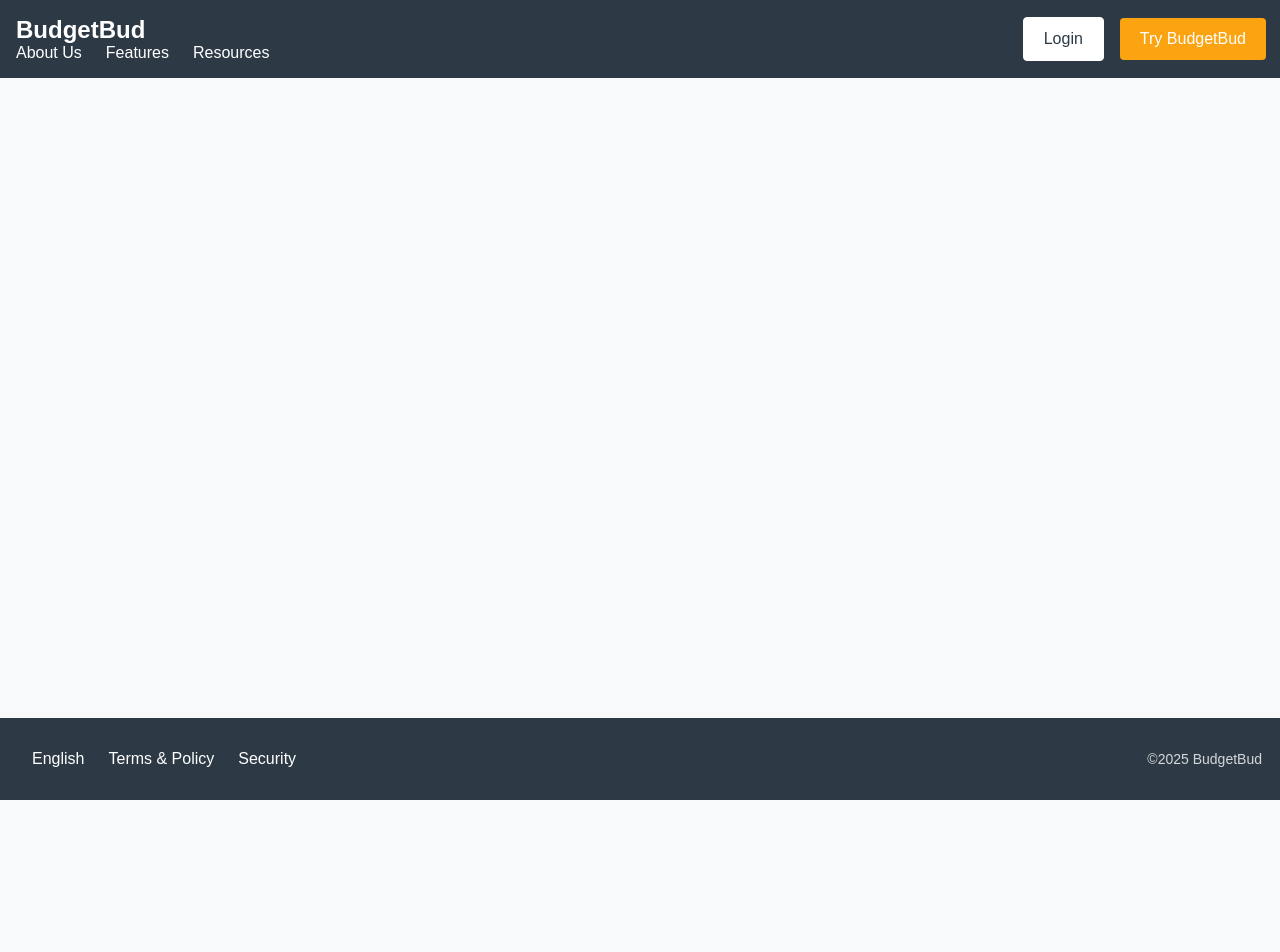
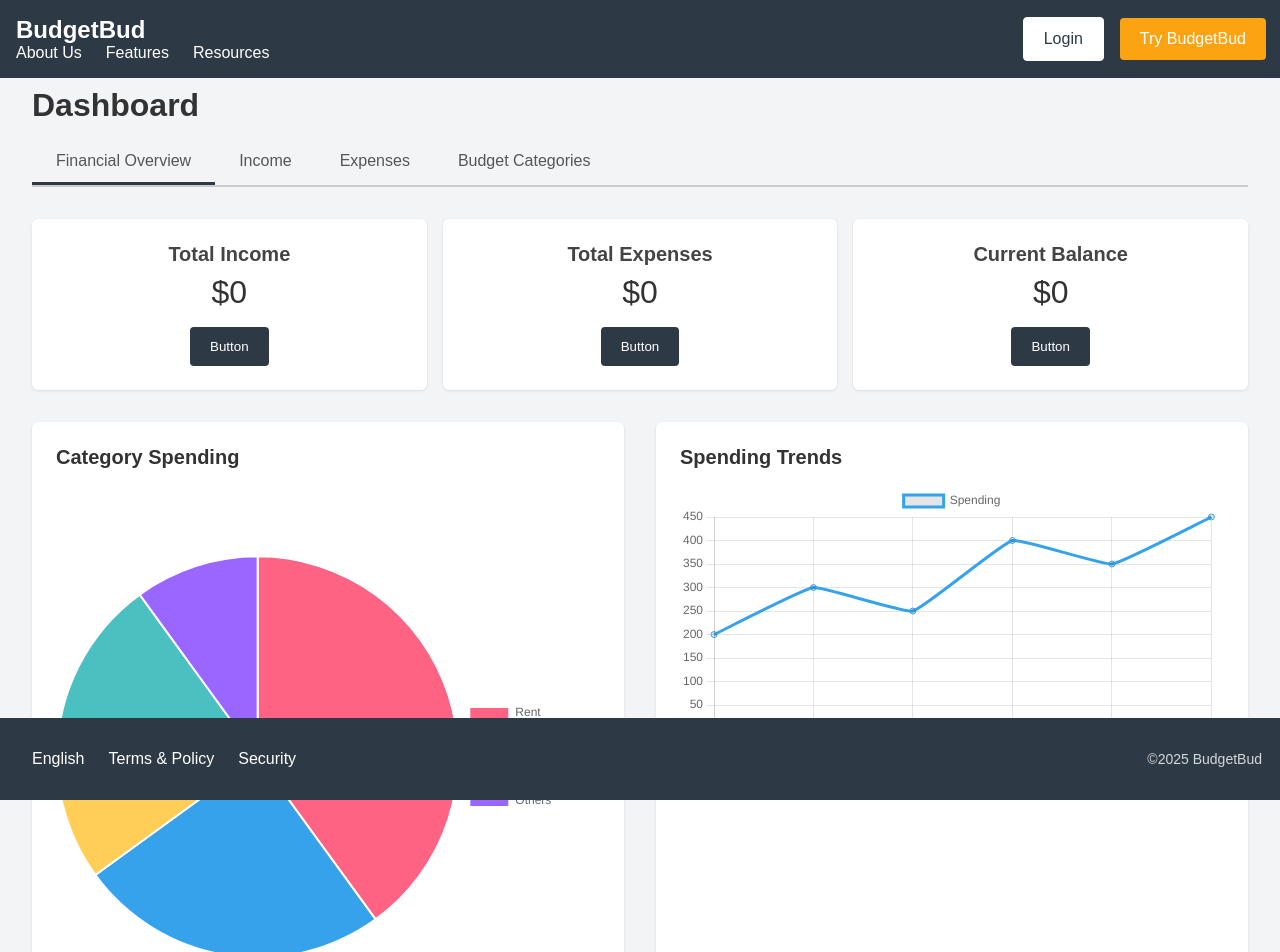
Before and after one commit to Datguy724/BudgetBud, a React (Create React App) app: page /dashboard in a window 1280 px wide. Shown: the top 952 px of the page. Before the commit the page ends 800 px from the top, so only its background shows below. Built offline with nearby package versions, Linux system fonts and the light colour scheme.

Commit message:
dashboard added, needs some styling

```diff
--- a/package.json
+++ b/package.json
@@ -7,7 +7,9 @@
     "@testing-library/jest-dom": "^6.6.3",
     "@testing-library/react": "^16.2.0",
     "@testing-library/user-event": "^13.5.0",
+    "chart.js": "^4.4.8",
     "react": "^19.1.0",
+    "react-chartjs-2": "^5.3.0",
     "react-dom": "^19.1.0",
     "react-hook-form": "^7.55.0",
     "react-icons": "^5.5.0",
--- a/src/App.js
+++ b/src/App.js
@@ -12,6 +12,8 @@ import SignUp from './pages/signup';
 import signupStyles from './pages/signup.css';
 import SignIn from './pages/signin';
 import signinStyles from './pages/signin.css';
+import Dashboard from './pages/Dashboard';
+import dashboardStyles from './pages/Dashboard.css';
 
 function App() {
   return (
@@ -22,6 +24,7 @@ function App() {
           <Route path="/" element={<Home/>} />
           <Route path="/signup" element={<SignUp className={signupStyles.signup}/>} />
           <Route path="/signin" element={<SignIn className={signinStyles.signin}/>} />
+          <Route path="/dashboard" element={<Dashboard className={dashboardStyles.Dashboard}/>} />
         </Routes>
         <Footer className={footerStyles.footer}/>
       </BrowserRouter>
--- a/src/components/Navbar.js
+++ b/src/components/Navbar.js
@@ -7,7 +7,7 @@ function Navbar(){
             <div className="navbar__left">
             <div className="navbar__logo">BudgetBud</div>
             <ul className="navbar__links">
-                <li><a href="#about">About Us</a></li>
+                <li><a href="../pages/about">About Us</a></li>
                 <li><a href="#features">Features</a></li>
                 <li><a href="#resources">Resources</a></li>
             </ul>
--- /dev/null
+++ b/src/pages/Dashboard.css
@@ -0,0 +1,168 @@
+/* DashboardPage.css */
+
+/* Reset & Base Styles */
+body {
+    margin: 0;
+    font-family: Arial, sans-serif;
+    background-color: #f3f4f6; /* Light gray background */
+  }
+
+  .dashboard-page {
+    display: flex;
+    flex-direction: column;
+    height: 100vh;
+  }
+
+  /* TOP NAVIGATION */
+  .top-nav {
+    display: flex;
+    justify-content: space-between;
+    align-items: center;
+    background-color: #2d3a45;
+    padding: 1rem;
+    color: #ffffff;
+  }
+
+  .logo {
+    font-size: 1.25rem;
+    font-weight: bold;
+    display: flex;
+    align-items: center;
+  }
+
+  .logo-icon {
+    margin-right: 0.5rem;
+    font-weight: bold;
+  }
+
+  .nav-right .nav-home-link {
+    text-decoration: none;
+    color: #ffffff;
+    font-weight: 500;
+    font-size: 1rem;
+    padding: 0.5rem 1rem;
+    border: 1px solid #ffffff;
+    border-radius: 4px;
+  }
+
+  .nav-right .nav-home-link:hover {
+    background-color: #ffffff;
+    color: #2d3a45;
+  }
+
+  /* MAIN CONTENT */
+  .main-content {
+    flex: 1;
+    padding: 2rem;
+  }
+
+  /* DASHBOARD TITLE */
+  .dashboard-title {
+    margin-top: 0;
+    font-size: 2rem;
+    margin-bottom: 1rem;
+    color: #333;
+  }
+
+  /* TABS */
+  .dashboard-tabs {
+    display: flex;
+    list-style: none;
+    padding: 0;
+    margin: 0 0 2rem;
+    border-bottom: 2px solid #ccc;
+  }
+
+  .dashboard-tabs li {
+    padding: 0.75rem 1.5rem;
+    cursor: pointer;
+    color: #555;
+    font-weight: 500;
+  }
+
+  .dashboard-tabs li:hover {
+    background-color: #eaeaea;
+  }
+
+  .active-tab {
+    border-bottom: 3px solid #2d3a45;
+    color: #2d3a45;
+    font-weight: bold;
+  }
+
+  /* STATS CARDS */
+  .stats-cards {
+    display: flex;
+    gap: 1rem;
+    margin-bottom: 2rem;
+    flex-wrap: wrap; /* So they wrap on smaller screens */
+  }
+
+  .card {
+    flex: 1 1 200px; /* Flexible width but min of 200px */
+    background-color: #ffffff;
+    padding: 1.5rem;
+    border-radius: 6px;
+    box-shadow: 0 1px 3px rgba(0,0,0,0.1);
+    text-align: center;
+  }
+
+  .card h2 {
+    margin: 0 0 0.5rem;
+    font-size: 1.25rem;
+    color: #444;
+  }
+
+  .card .amount {
+    font-size: 2rem;
+    color: #333;
+    margin: 0.5rem 0 1rem;
+  }
+
+  .card-btn {
+    background-color: #2d3a45;
+    color: #ffffff;
+    border: none;
+    padding: 0.75rem 1.25rem;
+    border-radius: 4px;
+    cursor: pointer;
+  }
+
+  .card-btn:hover {
+    background-color: #1c252d;
+  }
+
+  /* CHARTS SECTION */
+  .charts-section {
+    display: grid;
+    grid-template-columns: 1fr 1fr;
+    gap: 2rem;
+  }
+
+  .chart-container {
+    background-color: #ffffff;
+    border-radius: 6px;
+    padding: 1.5rem;
+    box-shadow: 0 1px 3px rgba(0,0,0,0.1);
+  }
+
+  .chart-container h3 {
+    margin-top: 0;
+    font-size: 1.25rem;
+    color: #333;
+    margin-bottom: 1rem;
+  }
+
+  /* Chart Dropdown */
+  .chart-dropdown {
+    margin-top: 1rem;
+    display: flex;
+    align-items: center;
+    gap: 0.5rem;
+  }
+
+  .chart-dropdown select {
+    padding: 0.3rem 0.6rem;
+    border-radius: 4px;
+    border: 1px solid #ccc;
+  }
--- /dev/null
+++ b/src/pages/Dashboard.js
@@ -0,0 +1,168 @@
+import React from 'react';
+import './Dashboard.css';
+
+// Import Chart.js wrappers
+import { Pie, Line } from 'react-chartjs-2';
+
+// Required Chart.js registration if needed (Chart.js v4+ auto-registers, so it may be optional)
+import {
+  Chart as ChartJS,
+  ArcElement,
+  CategoryScale,
+  LinearScale,
+  PointElement,
+  LineElement,
+  Title,
+  Tooltip,
+  Legend
+} from 'chart.js';
+
+ChartJS.register(
+  ArcElement,
+  CategoryScale,
+  LinearScale,
+  PointElement,
+  LineElement,
+  Title,
+  Tooltip,
+  Legend
+);
+
+function Dashboard() {
+  // Example Pie chart data
+  const pieData = {
+    labels: ['Rent', 'Groceries', 'Utilities', 'Entertainment', 'Others'],
+    datasets: [
+      {
+        label: 'Category Spending',
+        data: [400, 250, 100, 150, 100],
+        backgroundColor: [
+          '#FF6384', // red/pink
+          '#36A2EB', // blue
+          '#FFCE56', // yellow
+          '#4BC0C0', // turquoise
+          '#9966FF'  // purple
+        ],
+        hoverOffset: 4
+      }
+    ]
+  };
+
+  const pieOptions = {
+    responsive: true,
+    plugins: {
+      legend: {
+        position: 'right'
+      }
+    }
+  };
+
+  // Example Line chart data
+  const lineData = {
+    labels: ['Jan', 'Feb', 'Mar', 'Apr', 'May', 'Jun'],
+    datasets: [
+      {
+        label: 'Spending',
+        data: [200, 300, 250, 400, 350, 450],
+        fill: false,
+        borderColor: '#36A2EB',
+        tension: 0.1
+      }
+    ]
+  };
+
+  const lineOptions = {
+    responsive: true,
+    plugins: {
+      legend: {
+        position: 'top'
+      }
+    },
+    scales: {
+      y: {
+        beginAtZero: true
+      }
+    }
+  };
+
+  return (
+    <div className="dashboard-page">
+
+      {/* TOP NAVIGATION */}
+      <nav className="top-nav">
+        <div className="nav-left">
+          {/* Logo or brand name */}
+          <div className="logo">
+            <span className="logo-icon">$</span> BudgetBud
+          </div>
+        </div>
+        <div className="nav-right">
+          {/* Single "Home" link as shown in the mockup */}
+          <a href="/" className="nav-home-link">Home</a>
+        </div>
+      </nav>
+
+      {/* MAIN DASHBOARD CONTENT */}
+      <main className="main-content">
+
+        {/* PAGE TITLE */}
+        <h1 className="dashboard-title">Dashboard</h1>
+
+        {/* TAB MENU */}
+        <ul className="dashboard-tabs">
+          <li className="active-tab">Financial Overview</li>
+          <li>Income</li>
+          <li>Expenses</li>
+          <li>Budget Categories</li>
+        </ul>
+
+        {/* STATS CARDS */}
+        <div className="stats-cards">
+          <div className="card">
+            <h2>Total Income</h2>
+            <p className="amount">$0</p>
+            <button className="card-btn">Button</button>
+          </div>
+          <div className="card">
+            <h2>Total Expenses</h2>
+            <p className="amount">$0</p>
+            <button className="card-btn">Button</button>
+          </div>
+          <div className="card">
+            <h2>Current Balance</h2>
+            <p className="amount">$0</p>
+            <button className="card-btn">Button</button>
+          </div>
+        </div>
+
+        {/* CHARTS SECTION */}
+        <div className="charts-section">
+
+          {/* CATEGORY SPENDING (PIE) */}
+          <div className="chart-container">
+            <h3>Category Spending</h3>
+            <Pie data={pieData} options={pieOptions} />
+            {/* Example dropdown below the chart */}
+            <div className="chart-dropdown">
+              <label htmlFor="spending-range">View By</label>
+              <select id="spending-range">
+                <option value="current-month">Current Month</option>
+                <option value="last-month">Last Month</option>
+                <option value="3-months">Last 3 Months</option>
+              </select>
+            </div>
+          </div>
+
+          {/* SPENDING TRENDS (LINE) */}
+          <div className="chart-container">
+            <h3>Spending Trends</h3>
+            <Line data={lineData} options={lineOptions} />
+          </div>
+
+        </div>
+      </main>
+    </div>
+  );
+}
+
+export default Dashboard;
--- a/src/pages/HomePage.css
+++ b/src/pages/HomePage.css
@@ -83,7 +83,7 @@ body {
   .smart-spend-btn {
     background-color: #007bff;
     color: #ffffff;
-    margin:
+    margin: 0%;
   }
 
   .smart-spend-btn:hover {
```
Also changed, not shown: 1 other file (tests, documents, lock files or other folders).
